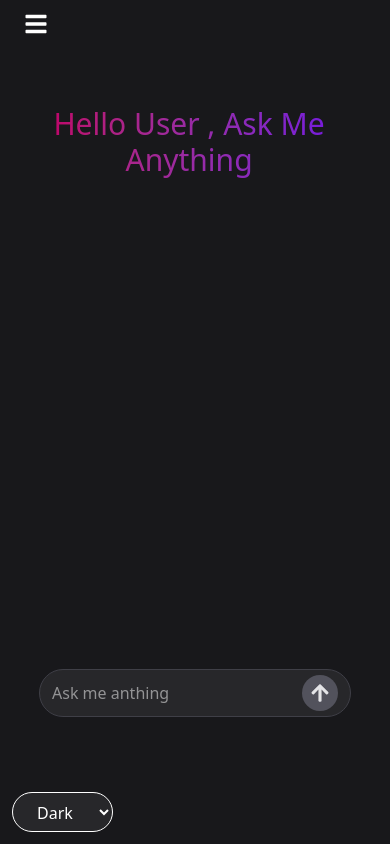
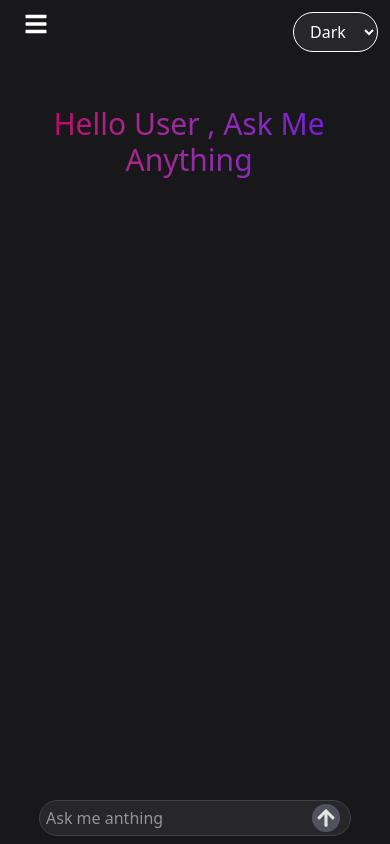
Before and after one commit to jawadpathan1213-sys/react-new-gemini, a React (Vite) app: page / in a window 390 px wide. Built offline with nearby package versions, Linux system fonts and the light colour scheme.

Commit message:
latest updates

```diff
--- a/src/App.jsx
+++ b/src/App.jsx
@@ -130,7 +130,7 @@ const App = () => {
       <div className='grid grid-cols-10 h-screen text-center'>
         <select
           onChange={(e) => setDarkMode(e.target.value)}
-          className='dark:text-white text-black z-40 fixed bottom-3 left-3 px-5 py-2 dark:bg-zinc-800 bg-zinc-200 border rounded-4xl h-10'
+          className='dark:text-white text-black z-40 fixed top-3 right-3 px-3 py-1 dark:bg-zinc-800 bg-zinc-200 border rounded-4xl h-10'
         >
           <option value='dark' className=''>
             Dark
@@ -154,7 +154,7 @@ const App = () => {
           >
             <div className='dark:text-zinc-300 px-[5vw]  md:pr-[3vw] lg:px-[8vw] md:pl-[6vw]'>
               {" "}
-              <h1 className='text-3xl md:text-4xl bg-clip-text text-transparent bg-linear-to-r from-pink-700 to-violet-700 h-20 xl:text-5xl  px-2'>
+              <h1 className='text-3xl md:text-4xl bg-clip-text text-transparent bg-linear-to-r from-pink-700 to-violet-700 h-20 xl:text-5xl  px-2 min-w-[230px]'>
                 Hello User , Ask Me Anything
               </h1>
 
@@ -173,7 +173,7 @@ const App = () => {
                   ) : null}
           </div>
           <div
-            className='flex dark:bg-zinc-800 bg-white  dark:text-white  rounded-full border dark:border-zinc-700 border-zinc-500 lg:right-[20vw] lg:left-[35vw] md:right-[10vw] md:left-[30vw] sm:right-[20vw] sm:left-[20vw] right-[10vw] left-[10vw] fixed bottom-[15vh] shadow-[0_0_5px_0.5px_gray] dark:shadow-none p-1'
+            className='flex dark:bg-zinc-800 bg-white  dark:text-white  rounded-full border dark:border-zinc-700 border-zinc-500 lg:right-[20vw] lg:left-[35vw] md:right-[10vw] md:left-[30vw] sm:right-[20vw] sm:left-[20vw] right-[10vw] left-[10vw] fixed sm:bottom-[15vh] bottom-2 shadow-[0_0_5px_0.5px_gray] dark:shadow-none sm:p-1 p-0.5'
           >
             <input
               value={question}
@@ -184,14 +184,14 @@ const App = () => {
               }}
               type='text'
               placeholder='Ask me anthing'
-              className='w-full h-full md:p-4 p-2 outline-none'
+              className='w-full h-full md:p-4 sm:p-2 p-1 outline-none'
             />
             <button
               onClick={() => askQuestion()}
               className='md:mx-4 mx-2 cursor-pointer '
             >
               <FaArrowUp
-                className={`rounded-full w-9 h-9 p-2 ${
+                className={`rounded-full sm:w-9 w-7 sm:h-9 h-7 sm:p-2 p-1 ${
                   question.trim() === ""
                     ? "dark:bg-zinc-600 bg-zinc-300 dark:text-zinc-200 text-zinc-800"
                     : "dark:text-black dark:bg-zinc-200 bg-zinc-900 text-zinc-50"
```
